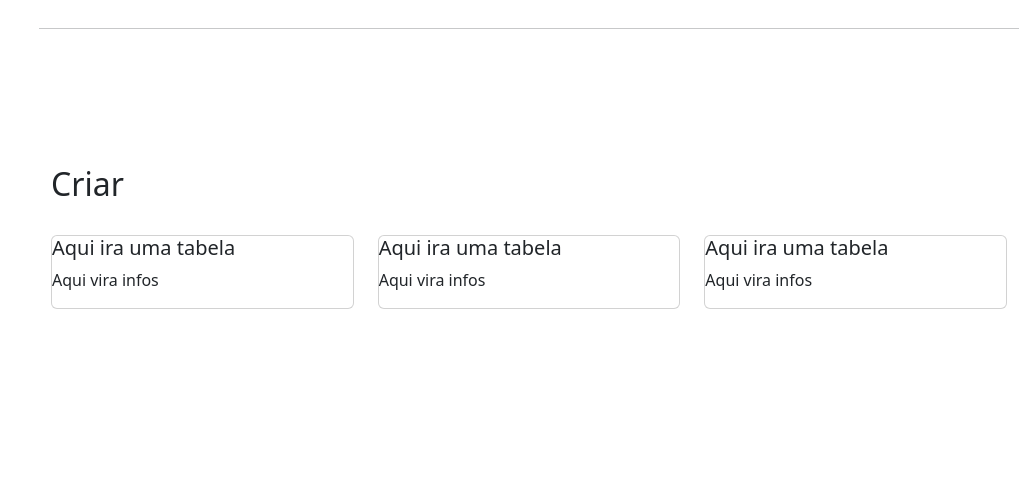
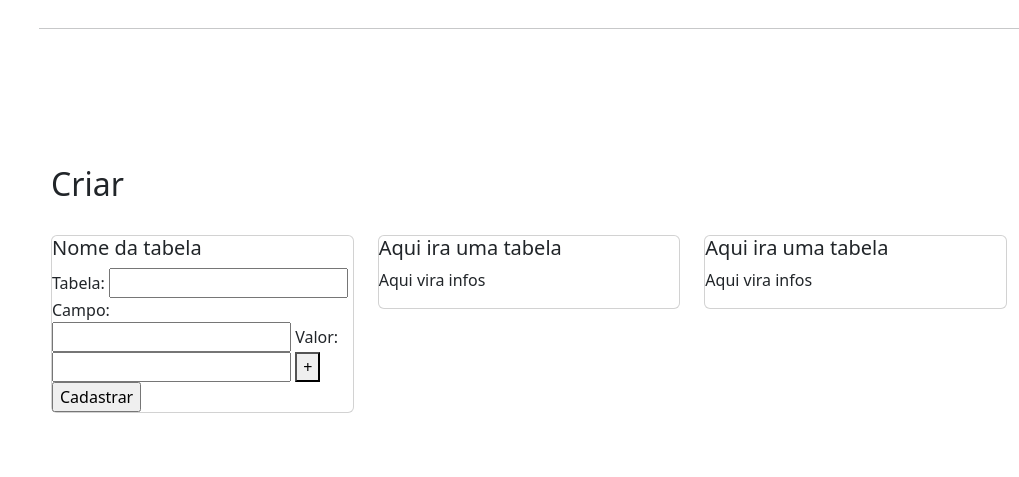
Before and after one commit to gabsdnker/dynamic.window, a Flask app: page / in a window 1280 px wide. Shown: the part 812-1289 px from the top of the page, without its empty margins (261-1280 px from the left). Before the commit the page ends 1121 px from the top, so only its background shows below. Run offline with Flask 3, Linux system fonts and the light colour scheme; some libraries are stand-ins or nearby versions.

Commit message:
testes-card

```diff
--- a/templates/index.html
+++ b/templates/index.html
@@ -73,10 +73,18 @@
                         <div class="row row-cols-1 row-cols-md-3 g-4">
                             <div class="col">
                                 <div class="card">
-                                                <h5 class="card-title">Aqui ira uma tabela</h5>
-                                                <p class="card-text">Aqui vira infos</p>
+                                        <h5 class="card-title">Nome da tabela</h5>
                                         <div class="d-flex justify-content-center">
-
+                                            <form action="/cadastrar" method="post">
+                                                <label class="campos-aside" for="tabela">Tabela:</label>
+                                                <input class="campos-aside" type="text" name="tabela" id="tabela">
+                                                <label class="campos-aside" for="campo">Campo:</label>
+                                                <input class="campos-aside" type="text" name="campo" id="campo">
+                                                <label class="campos-aside" for="valor">Valor:</label>
+                                                <input class="campos-aside" type="text" name="valor" id="valor">
+                                                <button class="campos-aside" type="button" onclick="addCampo()">+</button>
+                                                <input class="campos-aside" type="submit" value="Cadastrar">
+                                            </form>
                                         </div>
                                 </div>
                             </div>
@@ -100,9 +108,9 @@
                             </div>
                         </div>
 
-                            </div>
 
-                        </div>
+
+
 
                     </div>
 
```
Lines whose indentation alone changed are shown as unchanged.
